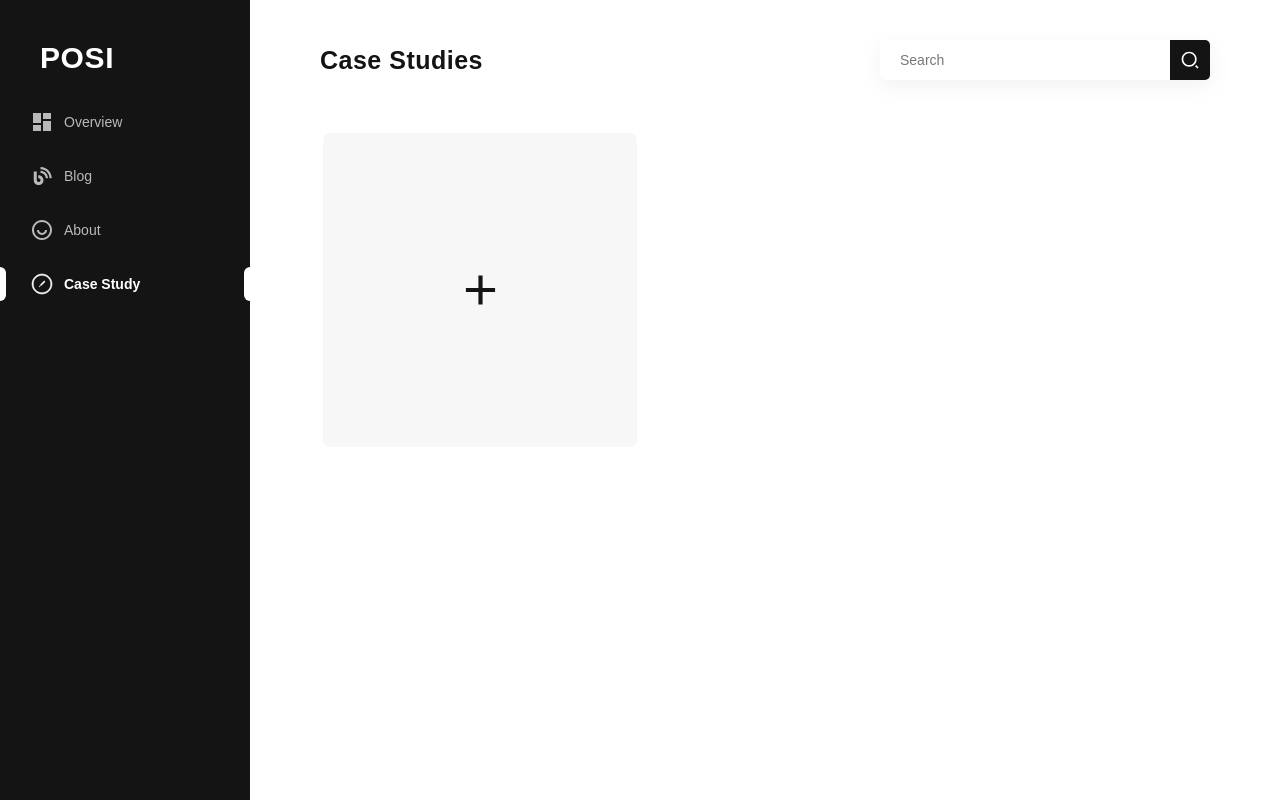
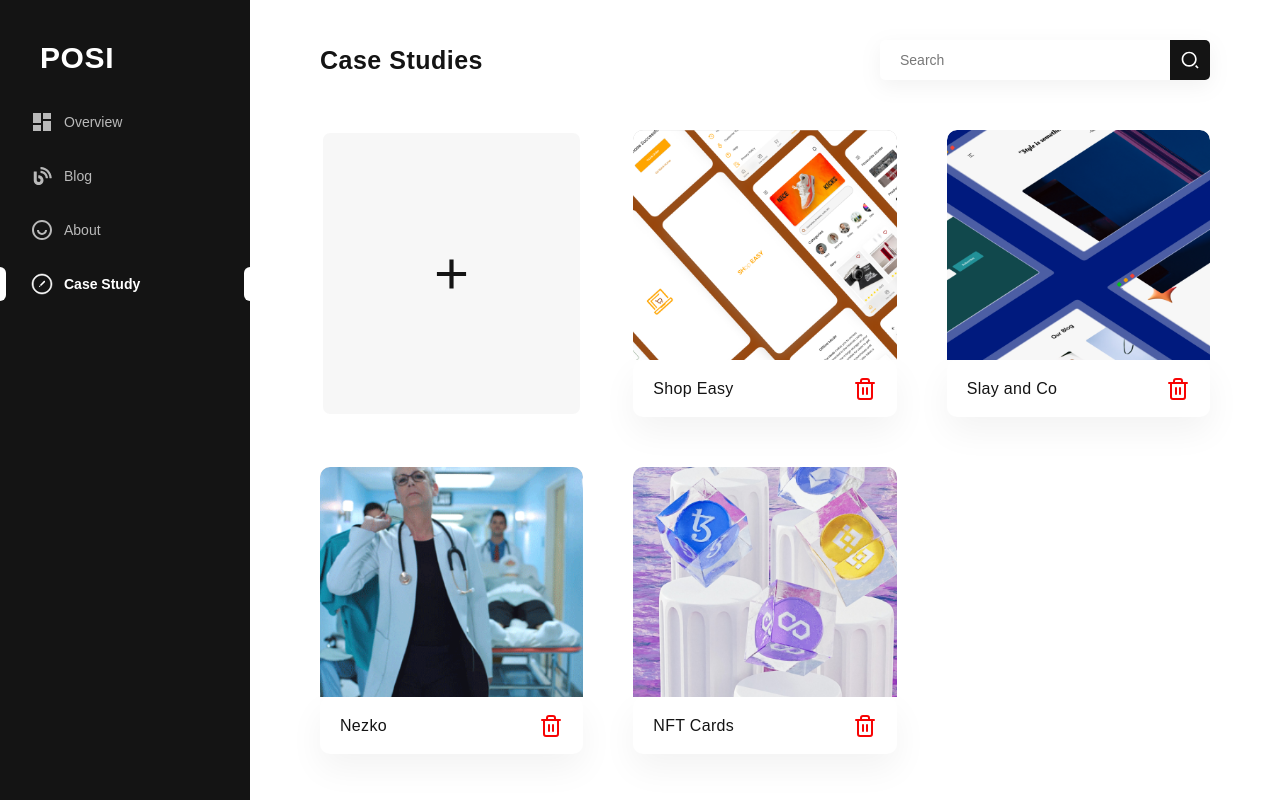
Before and after one commit to Adebesin-Cell/posi, a Next.js app: page /admin/case-study in a window 1280 px wide. Built offline with nearby package versions, Linux system fonts and the light colour scheme; a web font is replaced by a local one.

Commit message:
Updating UI

```diff
--- a/components/case-study/AddCaseStudy.js
+++ b/components/case-study/AddCaseStudy.js
@@ -2,13 +2,28 @@ import DashboardWrapper from '../dashboard/wrapper/Wrapper';
 import Topbar from '../topbar/Topbar';
 import styles from './AddCaseStudy.module.scss';
 import { useRouter } from 'next/router';
-import { PlusIcon } from '../../utils/icons/Icons';
+import { PlusIcon, ThrashIcon } from '../../utils/icons/Icons';
+import Image from 'next/image';
+import caseStudy from '../../assets/images/caseStudy--0.png';
+import caseStudyOne from '../../assets/images/caseStudy--main.png';
+import caseStudyTwo from '../../assets/images/caseStudy--2.png';
+import caseStudyThree from '../../assets/images/caseStudy--3.png';
+import Button from '../ui/button/Button';
 
 const AddCaseStudy = function () {
   const router = useRouter();
 
   const addCaseHandler = function () {
     router.push('case-study/add');
+  };
+
+  const gotoCaseStudyHandler = function (id) {
+    router.push(`case-study/view/${id}`);
+  };
+
+  const deleteItemHandler = function (e, id) {
+    e.stopPropagation();
+    console.log(id);
   };
 
   return (
@@ -19,6 +34,90 @@ const AddCaseStudy = function () {
           <div className={styles.view__add} onClick={addCaseHandler}>
             <PlusIcon />
           </div>
+          <div
+            className={styles.view__card}
+            onClick={() => gotoCaseStudyHandler(1)}
+          >
+            <div className={styles['view__image-box']}>
+              <Image
+                src={caseStudy}
+                alt='Case Study'
+                className={styles.view__image}
+              />
+            </div>
+            <div className={styles.view__body}>
+              <h1 className={styles.view__title}>Shop Easy</h1>
+              <Button
+                className={styles.view__button}
+                onClick={(e) => deleteItemHandler(e, 1)}
+              >
+                <ThrashIcon />
+              </Button>
+            </div>
+          </div>
+          <div
+            className={styles.view__card}
+            onClick={() => gotoCaseStudyHandler(2)}
+          >
+            <div className={styles['view__image-box']}>
+              <Image
+                src={caseStudyOne}
+                alt='Case Study'
+                className={styles.view__image}
+              />
+            </div>
+            <div className={styles.view__body}>
+              <h1 className={styles.view__title}>Slay and Co</h1>
+              <Button
+                className={styles.view__button}
+                onClick={(e) => deleteItemHandler(e, 2)}
+              >
+                <ThrashIcon />
+              </Button>
+            </div>
+          </div>
+          <div
+            className={styles.view__card}
+            onClick={() => gotoCaseStudyHandler(3)}
+          >
+            <div className={styles['view__image-box']}>
+              <Image
+                src={caseStudyTwo}
+                alt='Case Study'
+                className={styles.view__image}
+              />
+            </div>
+            <div className={styles.view__body}>
+              <h1 className={styles.view__title}>Nezko</h1>
+              <Button
+                className={styles.view__button}
+                onClick={(e) => deleteItemHandler(e, 3)}
+              >
+                <ThrashIcon />
+              </Button>
+            </div>
+          </div>
+          <div
+            className={styles.view__card}
+            onClick={() => gotoCaseStudyHandler(4)}
+          >
+            <div className={styles['view__image-box']}>
+              <Image
+                src={caseStudyThree}
+                alt='Case Study'
+                className={styles.view__image}
+              />
+            </div>
+            <div className={styles.view__body}>
+              <h1 className={styles.view__title}>NFT Cards</h1>
+              <Button
+                className={styles.view__button}
+                onClick={(e) => deleteItemHandler(e, 4)}
+              >
+                <ThrashIcon />
+              </Button>
+            </div>
+          </div>
         </div>
       </DashboardWrapper>
     </div>
--- a/components/case-study/AddCaseStudy.module.scss
+++ b/components/case-study/AddCaseStudy.module.scss
@@ -7,6 +7,40 @@
         margin-top: var(--span-xl);
         display: grid;
         grid-template-columns: repeat(3, 1fr);
+        gap: var(--span-xl);
+    }
+
+    &__image-box {
+        background: #D9D9D9;
+        height: 230px;
+        position: relative;
+        border-top-left-radius: 10px;
+        border-top-right-radius: 10px;
+        overflow: hidden;
+
+        span {
+            box-sizing: border-box !important;
+            display: block !important;
+            overflow: initial !important;
+            width: 100% !important;
+            height: 100% !important;
+            background: none !important;
+            opacity: 1 !important;
+            border: 0px !important;
+            margin: 0px !important;
+            padding: 0px !important;
+            position: static !important;
+            max-width: 100% !important;
+        }
+    }
+
+    &__image {
+        display: block;
+        border-top-left-radius: 10px;
+        border-top-right-radius: 10px;
+        height: 100%;
+        object-fit: cover;
+        width: 100%;
     }
 
     &__add {
@@ -19,7 +53,36 @@
         align-items: center;
         justify-content: center;
         padding: var(--span-xl);
-        width: 320px;
-        height: 320px;
+    }
+
+    &__card {
+        display: flex;
+        flex-direction: column;
+    }
+
+    &__body {
+        display: flex;
+        justify-content: space-between;
+        background: var(--white-900);
+        box-shadow: 0px 15px 34px rgba(0, 0, 0, 0.05);
+        border-radius: 10px;
+        padding: calc(var(--span-xs) + 5px) var(--span-s);
+    }
+
+    &__title {
+        font-family: var(--Satoshi);
+        font-size: calc(var(--size-m));
+        font-weight: var(--weight-md);
+        line-height: 27px;
+        letter-spacing: 0.02em;
+        text-align: left;
+        color: var(--black-900);
+    }
+
+    &__button {
+        display: flex;
+        align-items: center;
+        justify-content: center;
+        color: var(--red-900);
     }
 }
--- a/components/table/Table.module.scss
+++ b/components/table/Table.module.scss
@@ -12,7 +12,7 @@
             padding: calc(var(--span-xs) + 5px) var(--span-s);
             font-family: var(--Satoshi);
             font-size: var(--size-m);
-            font-weight: var(--weight-2xxlg);
+            font-weight: var(--weight-xlg);
             line-height: 22px;
             letter-spacing: 0em;
             text-align: left;
--- a/pages/admin/case-study/view.js
+++ b/pages/admin/case-study/view/[caseID].js
@@ -1,5 +1,5 @@
 const CaseStudyView = function () {
-  return <h1>lol</h1>;
+  return <h1>View me</h1>;
 };
 
 export default CaseStudyView;
```
